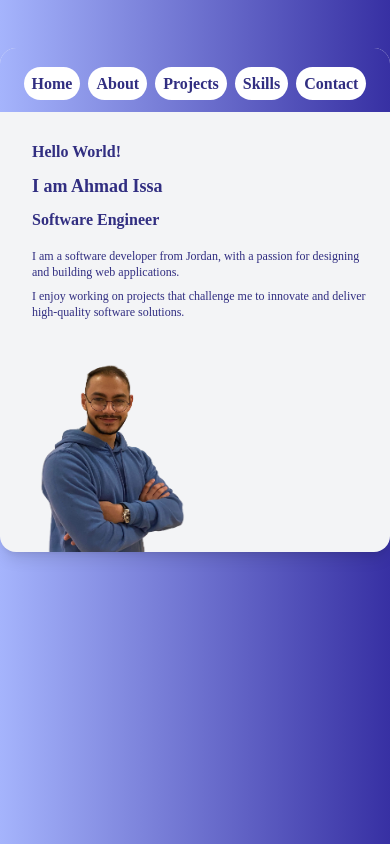
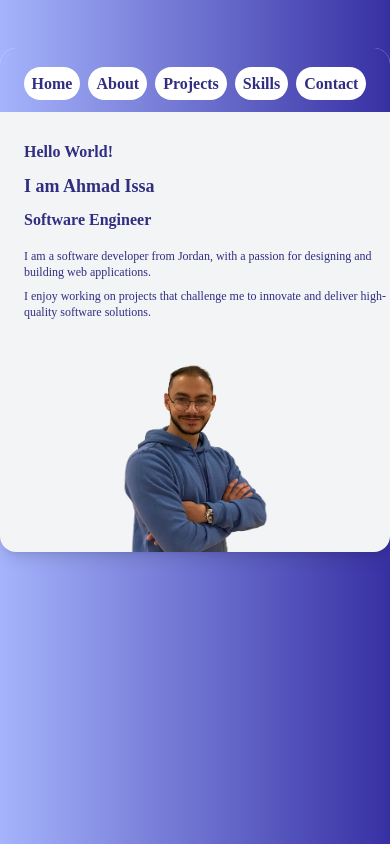
Before and after one commit to AhmadIssa02/Portfolio-vercel, a Next.js app: page / in a window 390 px wide. Built offline with nearby package versions, Linux system fonts and the light colour scheme; a web font is replaced by a local one.

Commit message:
make about page responsive

```diff
--- a/components/AboutComponent.tsx
+++ b/components/AboutComponent.tsx
@@ -1,3 +1,4 @@
+/* eslint-disable @next/next/no-img-element */
 // MyComponent.jsx
 import React from 'react';
 import myImage2 from 'public/images/myImage2.png';
@@ -6,8 +7,8 @@ function HomeComponent() {
     <div>
 
 {/* <hr className="mt-8 mx-12 h-0.5 border-t-0 w-96 bg-gradient-to-r from-indigo-400 to-indigo-900 opacity-100 dark:opacity-50" /> */}
-          <div className="flex font-semibold">
-            <div className=" ml-16 mr-6 mt-10 text-4xl text-indigo-900"> Ahmad Issa <br></br>
+          <div className="flex font-black lg:font-semibold">
+            <div className="ml-4 m-2 sm:ml-8 sm:m-6 lg:ml-16 lg:mr-6 lg:mt-10 text-sm md:text-3xl lg:text-4xl text-indigo-900"> Ahmad Issa <br></br>
               <div className=" mb-8 mt-4 text-xs">
               Hey there, I am Ahmad Issa - your friendly neighborhood computer science expert and all-around enthusiast! &nbsp;🥳
               <br/><br/>
@@ -20,7 +21,7 @@ function HomeComponent() {
               Feel free to connect with me if you share similar interests or if you would like to collaborate on a project. Let us learn and grow together!
               </div>
             </div>
-            <img className=" mt-8 mb-6 rounded-3xl w-96 h-96 mr-8" src={myImage2.src} alt="My Image" />
+            <img className="mt-16 lg:mt-12 mb-6 rounded-3xl w-64 h-64 md:w-96 md:h-96 mr-4" src={myImage2.src} alt="My Image" />
           </div>
     </div>
   );
--- a/components/ContactComponent.tsx
+++ b/components/ContactComponent.tsx
@@ -28,7 +28,7 @@ function HomeComponent() {
                 <a className='ml-4  text-sky-700 hover:underline' href="/resume.pdf" download> Download Resume </a>
             </div>
         </div>
-        <img className="w-96 h-96 mr-16 " src={myImage.src} alt="myImage" />
+        <img className="w-96 h-96 mt-6" src={myImage.src} alt="myImage" />
 
     </div>
   );
--- a/components/HomeComponent.tsx
+++ b/components/HomeComponent.tsx
@@ -8,8 +8,8 @@ function HomeComponent() {
 
   return (
     <div>
-      <div className="flex flex-col sm:flex-row mx-2 sm:ml-1 mt-1 lg:ml-6 lg:mt-6 font-semibold">
-        <div className="mx-4 lg:ml-10 font-semibold mt-6 text-lg lg:text-2xl text-indigo-900">
+      <div className="flex flex-col sm:flex-row mt-1 lg:ml-6 lg:mt-6 font-semibold">
+        <div className="ml-4 lg:ml-10 font-semibold mt-6 text-lg lg:text-2xl text-indigo-900">
           <div className='mx-2 lg:ml-6 font-bold text-base md:text-2x lg:text-3xl'>Hello World! </div>
           <div className='mx-2 lg:ml-6 my-2 font-bold text-lg md:text-3xl lg:text-5xl'>I am Ahmad Issa</div>
           <div className='mx-2 lg:ml-6 text-base md:text-lg lg:text-xl'>  Software Engineer </div>
@@ -20,7 +20,7 @@ function HomeComponent() {
             I enjoy working on projects that challenge me to innovate and deliver high-quality software solutions.
           </div>
         </div>
-        <img className="bottom-0 mb-0 pb-0 w-48 h-48 sm:w-60 sm:h-60 md:w-72 md:h-72 lg:w-96 lg:h-96 ml-2 md:ml-6 lg:ml-12 mt-auto " src={myImage.src} alt="My Image" />
+        <img className="mx-auto w-48 h-48 sm:w-60 sm:h-60 md:w-72 md:h-72 lg:w-96 lg:h-96 mt-auto " src={myImage.src} alt="My Image" />
       </div>
     </div>
   );
```
